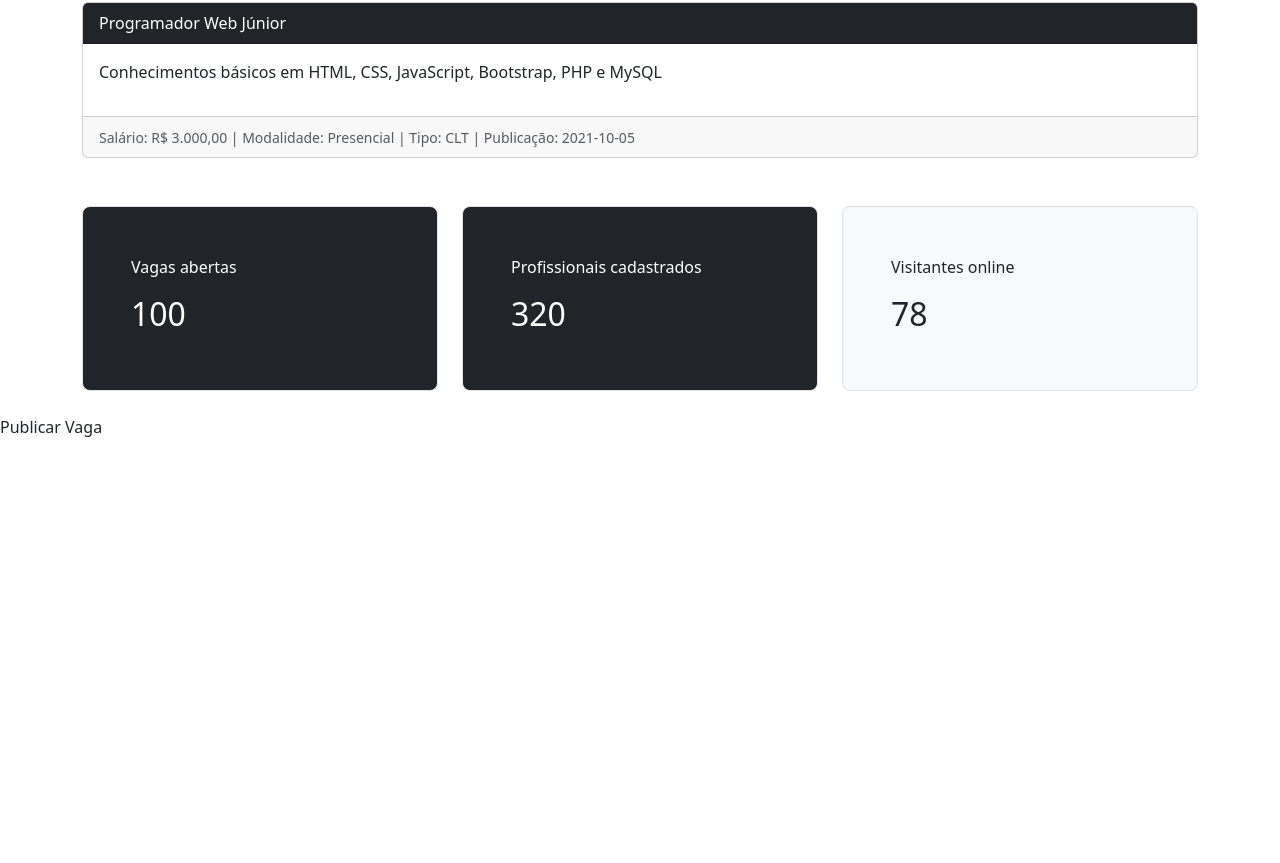
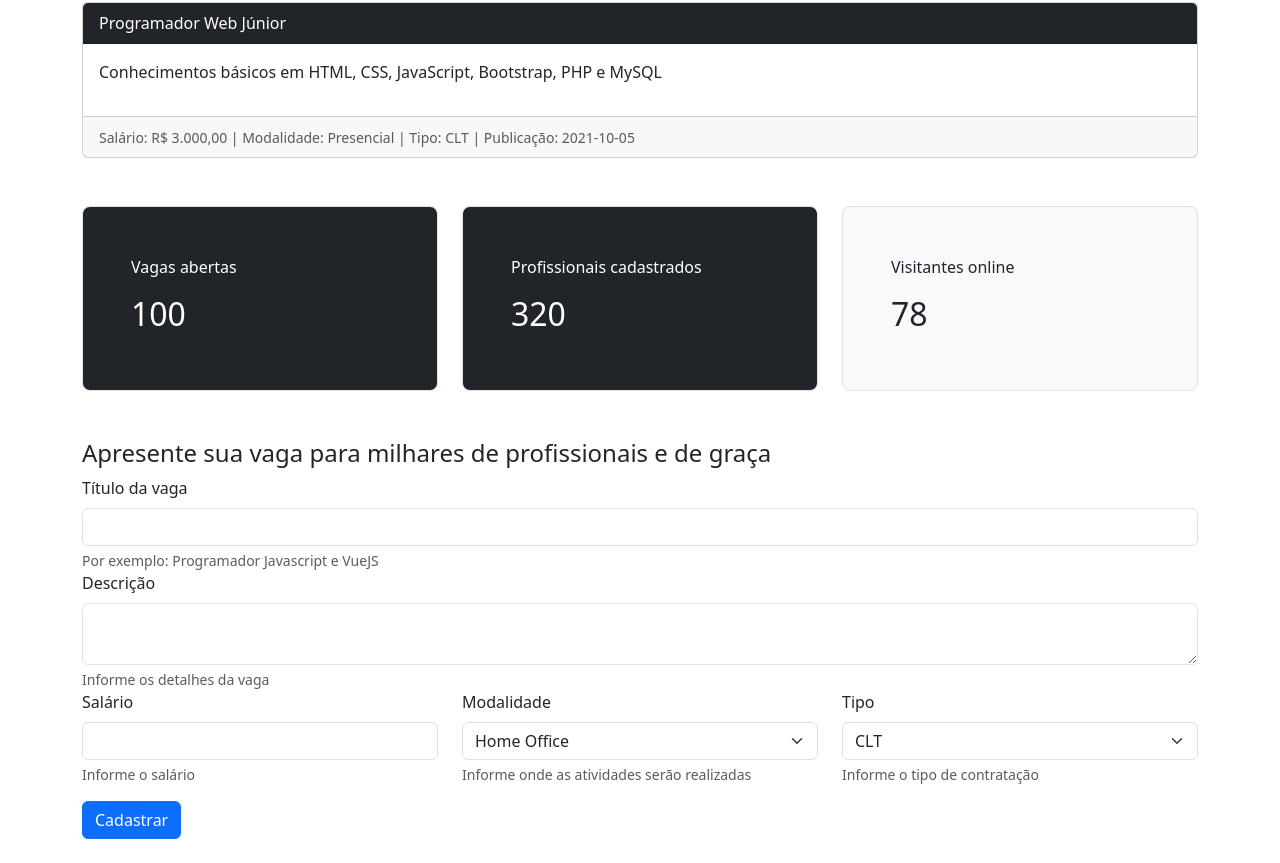
Before and after one commit to LucasAlNascimento/vagas, a Vue app: page / in a window 1280 px wide. Shown: the part 1282-2145 px from the top of the page. Before the commit the page ends 1737 px from the top, so only its background shows below. Built offline with nearby package versions, Linux system fonts and the light colour scheme.

Commit message:
Implementando componente PublicarVaga.vue

```diff
--- a/src/components/views/PublicarVaga.vue
+++ b/src/components/views/PublicarVaga.vue
@@ -1,6 +1,59 @@
 <template>
-    <div>
-        <p>Publicar Vaga</p>
+    <div class="container py-4">
+        <div class="row">
+            <div class="col">
+                <h4>Apresente sua vaga para milhares de profissionais e de graça</h4>
+            </div>
+        </div>
+
+        <div class="row">
+            <div class="col">
+                <label class="form-label">Título da vaga</label>
+                <input type="text" class="form-control">
+                <div class="form-text">Por exemplo: Programador Javascript e VueJS</div>
+            </div>
+        </div>
+
+        <div class="row">
+            <div class="col">
+                <label class="form-label">Descrição</label>
+                <textarea type="text" class="form-control"></textarea>
+                <div class="form-text">Informe os detalhes da vaga</div>
+            </div>
+        </div>
+
+        <div class="row">
+            <div class="col">
+                <label class="form-label">Salário</label>
+                <input type="number" class="form-control">
+                <div class="form-text">Informe o salário</div>
+            </div>
+
+            <div class="col">
+                <label class="form-label">Modalidade</label>
+                <select class="form-select">
+                    <option value="1">Home Office</option>
+                    <option value="2">Presencial</option>
+                </select>
+                <div class="form-text">Informe onde as atividades serão realizadas</div>
+            </div>
+
+            <div class="col">
+                <label class="form-label">Tipo</label>
+                <select class="form-select">
+                    <option value="1">CLT</option>
+                    <option value="2">PJ</option>
+                </select>
+                <div class="form-text">Informe o tipo de contratação</div>
+            </div>
+        </div>
+
+        <div class="row mt-3">
+            <div class="col">
+                <button type="submit" class="btn btn-primary">Cadastrar</button>
+            </div>
+        </div>
+
     </div>
 </template>
 
```
